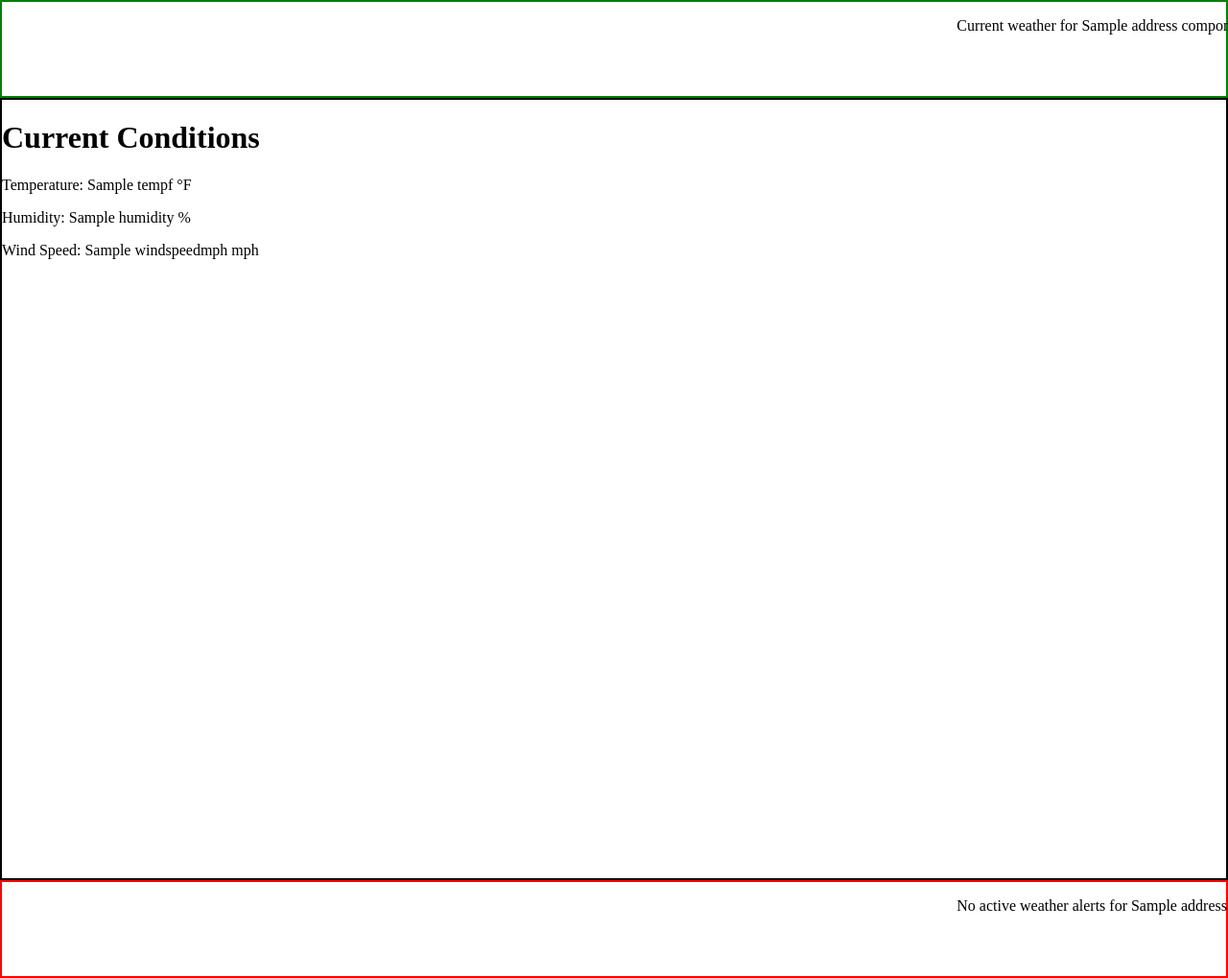
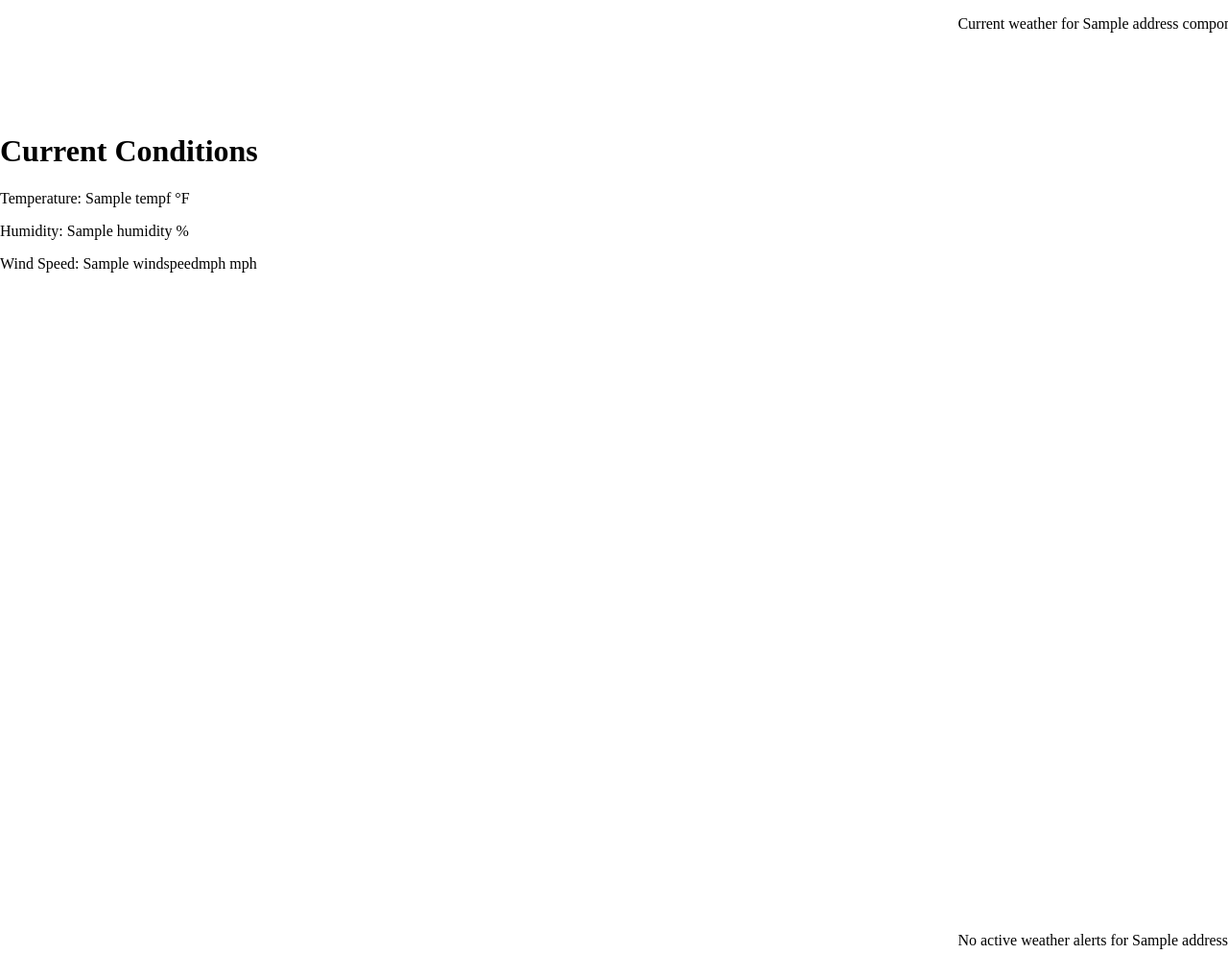
Before and after one commit to texasred03/weather-app, a Flask app: page / in a window 1280 px wide. Shown: the whole page at 96% size. Run offline with Flask 3, Linux system fonts and the light colour scheme; a database or web service that is not in the repository returns one stand-in record (values such as "Sample title"); data that the repository does not hold is empty.

Commit message:
updating so that display is correct

```diff
--- a/static/css/style.css
+++ b/static/css/style.css
@@ -8,21 +8,18 @@ html, body {
 }
 
 #header {
-    border: 2px solid green;
     position: relative;
     width: 100%;
     height: 10%;
 }
 
 #footer {
-    border: 2px solid red;
     position: relative;
     width: 100%;
     height: 10%;
 }
 
 #weather-container {
-    border: 2px solid black;
     position: relative;
     width: 100%;
     height: 80%;
--- a/templates/index.html
+++ b/templates/index.html
@@ -21,7 +21,7 @@
     <div id="footer">
         <!-- Display Weather Alert if Available -->
         <div id="alert-box" class="alert-container">
-            <p class="scrolling-text">No active weather alerts for {{ county }}</p>
+            <p class="scrolling-text">No active weather alerts for {{ county }}, {{ state }}</p>
         </div>
         <!-- <button id="play-music">Play Music</button> // Comenting out
         <audio id="background-music"></audio> -->
```
